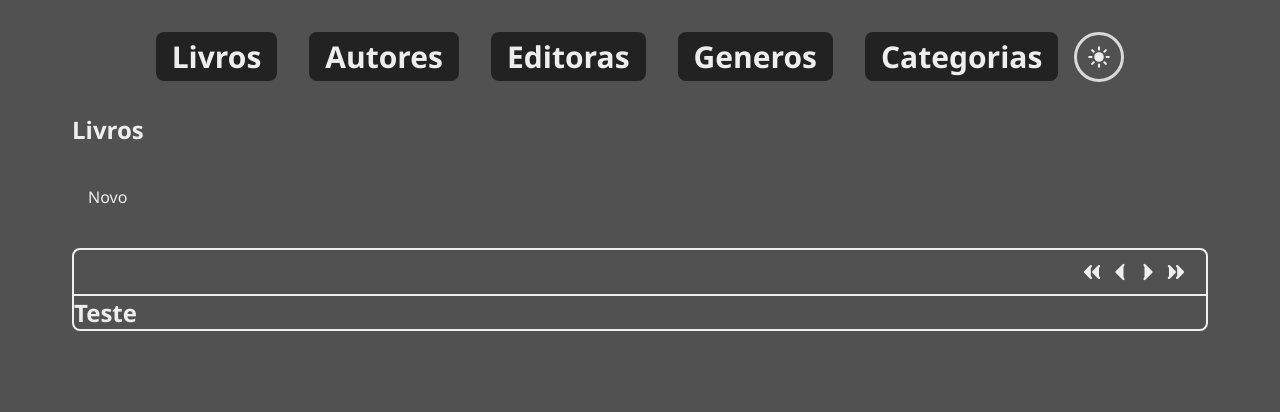
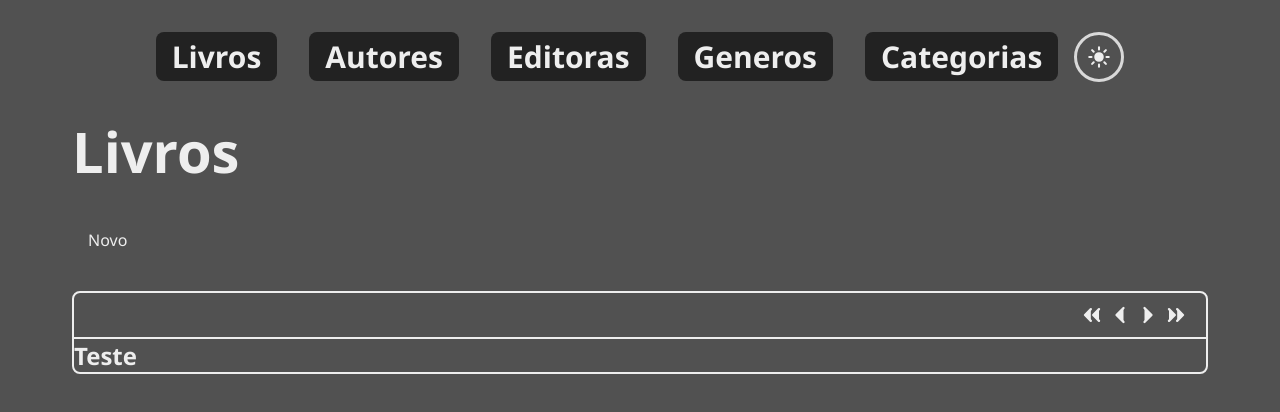
Before and after one commit to henrique-pignatari/BooksAPI, a Next.js app in the folder books-front-end/: page /books in a window 1280 px wide. Shown: the top 412 px of the page. Built offline with nearby package versions, Linux system fonts and the light colour scheme.

Commit message:
feat: change List title

```diff
--- a/books-front-end/src/components/List/ListContainer/index.tsx
+++ b/books-front-end/src/components/List/ListContainer/index.tsx
@@ -4,9 +4,6 @@ import Link from "next/link";
 import styles from "./styles.module.scss";
 import { usePathname } from "next/navigation";
 import { ReactNode } from "react";
-import Image from "next/image";
-import singleArrow from "../../../assets/single-arrow.svg";
-import doubleArrow from "../../../assets/double-arrow.svg";
 import { FiChevronLeft, FiChevronRight, FiChevronsLeft, FiChevronsRight } from "react-icons/fi";
 import { IconContext } from "react-icons";
 
@@ -25,7 +22,9 @@ const ListContainer = ({ title, children }: Props) => {
         Novo
       </Link>
       <div className={styles.listContainer}>
+
         <div className={styles.listHeader}>
+
           <div className={styles.paginationWrapper}>
             <IconContext.Provider value={{className: styles.icons}}>
               <button className={`${styles.paginationButton}`}>
@@ -43,6 +42,7 @@ const ListContainer = ({ title, children }: Props) => {
               </button>
             </IconContext.Provider>
           </div>
+
         </div>
         {children}
       </div>
--- a/books-front-end/src/components/List/ListContainer/styles.module.scss
+++ b/books-front-end/src/components/List/ListContainer/styles.module.scss
@@ -1,3 +1,5 @@
+@use "../../../global/styles/colors/variables" as colors;
+
 .container {
   display: flex;
   flex-direction: column;
@@ -6,6 +8,7 @@
 
 .title {
   margin-bottom: 32px;
+  font-size: 56px;
 }
 
 .createLink {
```
